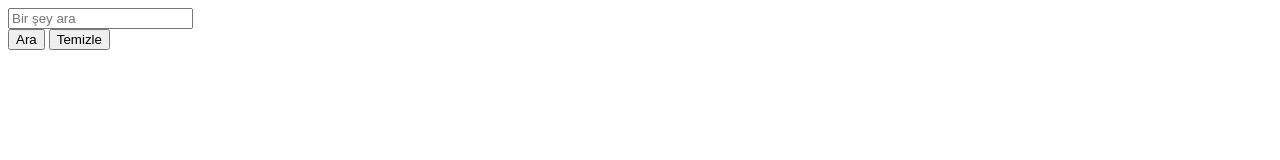
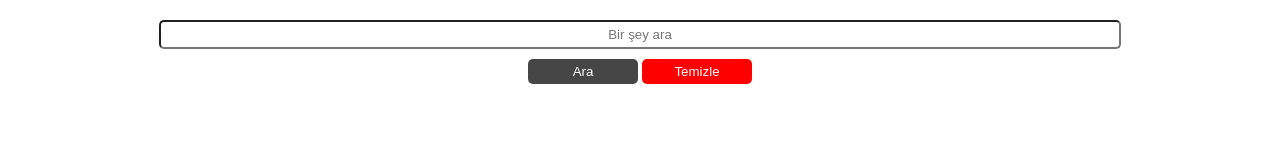
Before and after one commit to KahweB/imgree-REEE, a plain HTML site: page index.html in a window 1280 px wide. Drawn offline with Linux system fonts and the light colour scheme.

Commit message:
some css

```diff
--- a/index.html
+++ b/index.html
@@ -4,7 +4,7 @@
     <meta charset="UTF-8">
     <meta name="viewport" content="width=device-width, initial-scale=1.0">
     <title>Document</title>
-
+    <link rel="stylesheet" href="style.css">
 </head>
 <body>
     <div>
--- /dev/null
+++ b/style.css
@@ -0,0 +1,56 @@
+.form-wrapper{
+    display: flex;
+    flex-direction: column;
+    width: 100%;
+    margin: 20px 0px;
+    align-items: center;
+}
+
+#form{
+    display: flex;
+    flex-direction: column;
+    align-items: center;
+}
+
+#searchInput {
+    width: 75%;
+    padding: 5px;
+    border-radius: 5px;
+    text-align: center;
+}
+
+.button-wrapper{
+    margin: 10px 0px;
+}
+
+#clearButton{
+    width: 110px;
+    border: none;
+    border-radius: 5px;
+    padding: 5px;
+    background-color: red;
+    color: #fff;
+}
+
+#searchButton{
+    width: 110px;
+    border: none;
+    border-radius: 5px;
+    padding: 5px;
+    background-color: #464646;
+    color: #fff;
+}
+
+.imagelist-wrapper{
+    display: flex;
+    flex-direction: row;
+    flex-wrap: wrap;
+    justify-content: center;
+}
+
+.card{
+    border: 1px solid grey;
+    padding: 2px;
+    margin: 10px;
+    box-shadow: 3px 3px 5px grey;
+}
```
